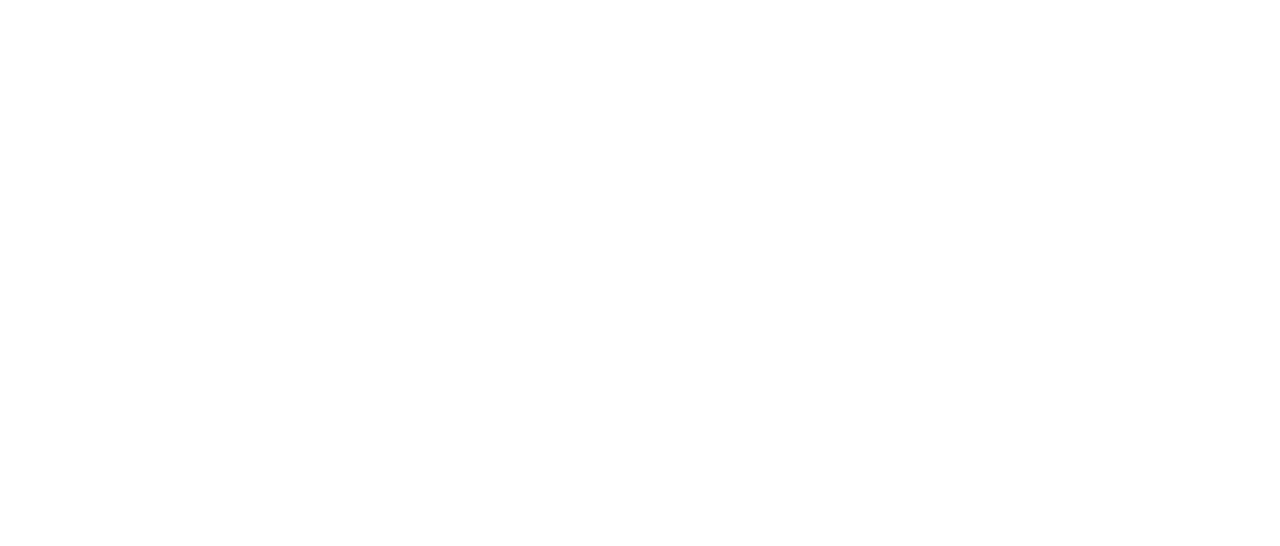
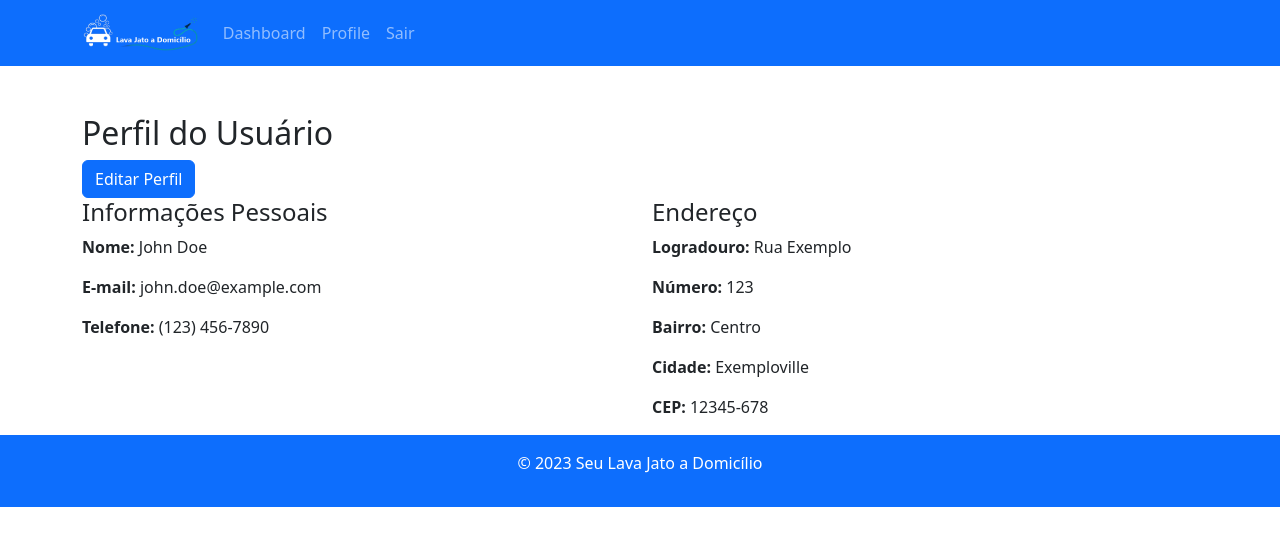
Before and after one commit to ICEI-PUC-Minas-PMV-ADS/pmv-ads-2023-2-e2-proj-int-t10-proj10_grupo04, a plain HTML site: page src/Views/user/profile.html in a window 1280 px wide. Drawn offline with nearby package versions, Linux system fonts and the light colour scheme.

Commit message:
Inserção das páginas de perfil e edição de perfil.

```diff
--- a/src/Views/user/edit-profile.html
+++ b/src/Views/user/edit-profile.html
@@ -0,0 +1,88 @@
+<!DOCTYPE html>
+<html lang="en">
+
+<head>
+    <meta charset="UTF-8">
+    <meta name="viewport" content="width=device-width, initial-scale=1.0">
+    <title>Editar Perfil - Seu Lava Jato a Domicílio</title>
+    <link rel="stylesheet" href="https://cdn.jsdelivr.net/npm/bootstrap@5.3.0/dist/css/bootstrap.min.css">
+</head>
+
+<body>
+    <header class="bg-primary text-white">
+        <div class="container">
+            <nav class="navbar navbar-expand-lg navbar-dark">
+                <a class="navbar-brand" href="#">
+                    <img src="../assets/logo.png" alt="Logo" style="max-height: 40px;">
+                </a>
+                <div class="collapse navbar-collapse" id="navbarNav">
+                    <ul class="navbar-nav">
+                        <li class="nav-item">
+                            <a class="nav-link" href="./dashboard.html">Dashboard</a>
+                        </li>
+                        <li class="nav-item">
+                            <a class="nav-link" href="./profile.html">Profile</a>
+                        </li>
+                        <li class="nav-item ml-auto">
+                            <a class="nav-link" href="#">Sair</a>
+                        </li>
+                    </ul>
+                </div>
+            </nav>
+        </div>
+    </header>
+
+    <div class="container mt-5">
+        <h2>Editar Perfil</h2>
+        <form>
+            <!-- Informações pessoais -->
+            <div class="mb-3">
+                <label for="nome" class="form-label">Nome:</label>
+                <input type="text" class="form-control" id="nome" value="John Doe">
+            </div>
+            <div class="mb-3">
+                <label for="email" class="form-label">E-mail:</label>
+                <input type="email" class="form-control" id="email" value="john.doe@example.com">
+            </div>
+            <div class="mb-3">
+                <label for="telefone" class="form-label">Telefone:</label>
+                <input type="tel" class="form-control" id="telefone" value="(123) 456-7890">
+            </div>
+
+            <!-- Endereço -->
+            <div class="mb-3">
+                <label for="logradouro" class="form-label">Logradouro:</label>
+                <input type="text" class="form-control" id="logradouro" value="Rua Exemplo">
+            </div>
+            <div class="mb-3">
+                <label for="numero" class="form-label">Número:</label>
+                <input type="text" class="form-control" id="numero" value="123">
+            </div>
+            <div class="mb-3">
+                <label for="bairro" class="form-label">Bairro:</label>
+                <input type="text" class="form-control" id="bairro" value="Centro">
+            </div>
+            <div class="mb-3">
+                <label for="cidade" class="form-label">Cidade:</label>
+                <input type="text" class="form-control" id="cidade" value="Exemploville">
+            </div>
+            <div class="mb-3">
+                <label for="cep" class="form-label">CEP:</label>
+                <input type="text" class="form-control" id="cep" value="12345-678">
+            </div>
+
+            <button type="submit" class="btn btn-primary">Salvar Alterações</button>
+        </form>
+    </div>
+
+    <footer class="bg-primary text-white text-center py-3">
+        <div class="container">
+            <p>&copy; 2023 Seu Lava Jato a Domicílio</p>
+        </div>
+    </footer>
+
+    <script src="https://code.jquery.com/jquery-3.6.0.min.js"></script>
+    <script src="https://cdn.jsdelivr.net/npm/bootstrap@5.3.0/dist/js/bootstrap.min.js"></script>
+</body>
+
+</html>
--- a/src/Views/user/profile.html
+++ b/src/Views/user/profile.html
@@ -0,0 +1,68 @@
+<!DOCTYPE html>
+<html lang="en">
+
+<head>
+    <meta charset="UTF-8">
+    <meta name="viewport" content="width=device-width, initial-scale=1.0">
+    <title>Perfil do Usuário - Seu Lava Jato a Domicílio</title>
+    <link rel="stylesheet" href="https://cdn.jsdelivr.net/npm/bootstrap@5.3.0/dist/css/bootstrap.min.css">
+</head>
+
+<body>
+    <header class="bg-primary text-white">
+        <div class="container">
+            <nav class="navbar navbar-expand-lg navbar-dark">
+                <a class="navbar-brand" href="#">
+                    <img src="../assets/logo.png" alt="Logo" style="max-height: 40px;">
+                </a>
+                <div class="collapse navbar-collapse" id="navbarNav">
+                    <ul class="navbar-nav">
+                        <li class="nav-item">
+                            <a class="nav-link" href="./dashboard.html">Dashboard</a>
+                        </li>
+                        <li class="nav-item">
+                            <a class="nav-link" href="./profile.html">Profile</a>
+                        </li>
+                        <li class="nav-item ml-auto">
+                            <a class="nav-link" href="#">Sair</a>
+                        </li>
+                    </ul>
+                </div>
+            </nav>
+        </div>
+    </header>
+
+    <div class="container mt-5">
+        <h2>Perfil do Usuário</h2>
+        <a href="./edit-profile.html" class="btn btn-primary">Editar Perfil</a>
+        <div class="row">
+            <div class="col-md-6">
+                <!-- Informações pessoais -->
+                <h4>Informações Pessoais</h4>
+                <p><strong>Nome:</strong> John Doe</p>
+                <p><strong>E-mail:</strong> john.doe@example.com</p>
+                <p><strong>Telefone:</strong> (123) 456-7890</p>
+            </div>
+            <div class="col-md-6">
+                <!-- Endereço -->
+                <h4>Endereço</h4>
+                <p><strong>Logradouro:</strong> Rua Exemplo</p>
+                <p><strong>Número:</strong> 123</p>
+                <p><strong>Bairro:</strong> Centro</p>
+                <p><strong>Cidade:</strong> Exemploville</p>
+                <p><strong>CEP:</strong> 12345-678</p>
+            </div>
+        </div>
+    </div>
+
+    <footer class="bg-primary text-white text-center py-3">
+        <div class="container">
+            <p>&copy; 2023 Seu Lava Jato a Domicílio</p>
+        </div>
+    </footer>
+
+    <script src="https://code.jquery.com/jquery-3.6.0.min.js"></script>
+    <script src="https://cdn.jsdelivr.net/npm/bootstrap@5.3.0/dist/js/bootstrap.min.js"></script>
+</body>
+
+</html>
```
Also changed, not shown: src/Views/template.html (+1 -1 lines), src/Views/user/dashboard.html (+24 -0 lines), 1 other file.
